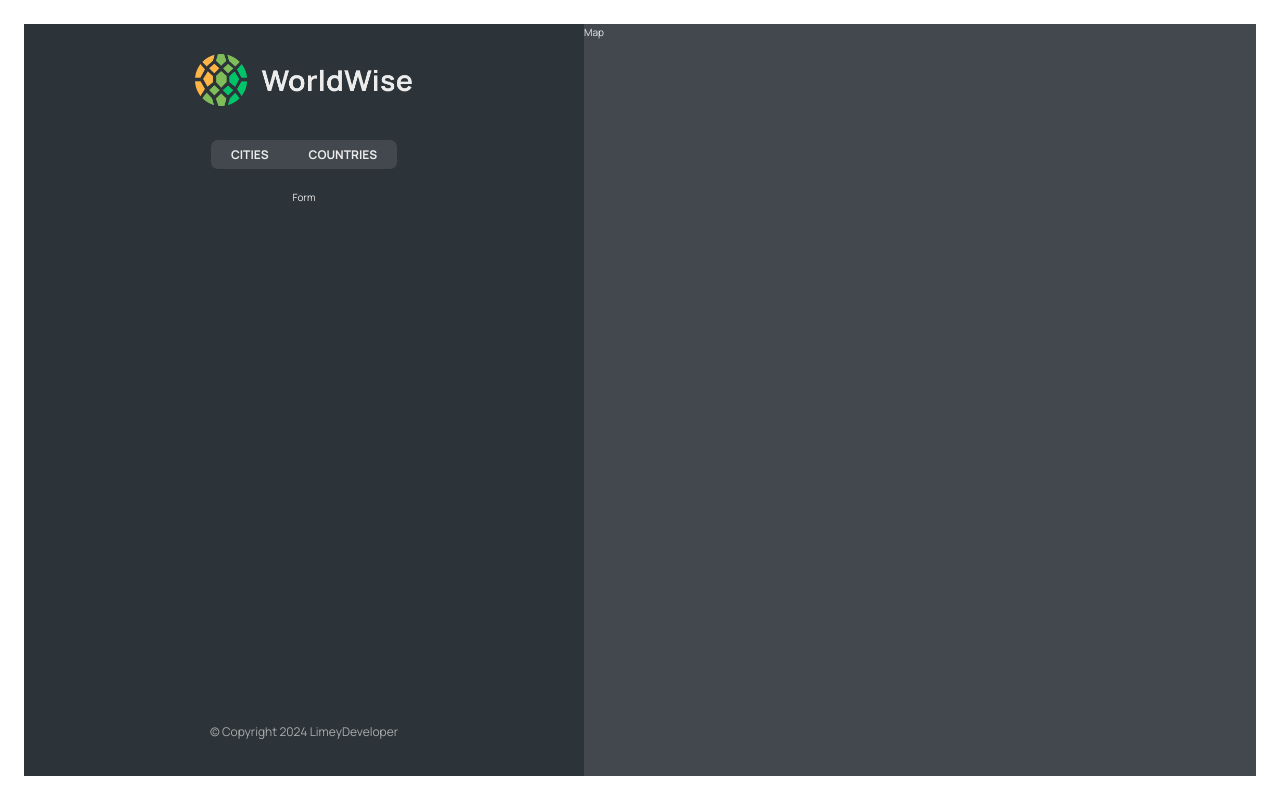
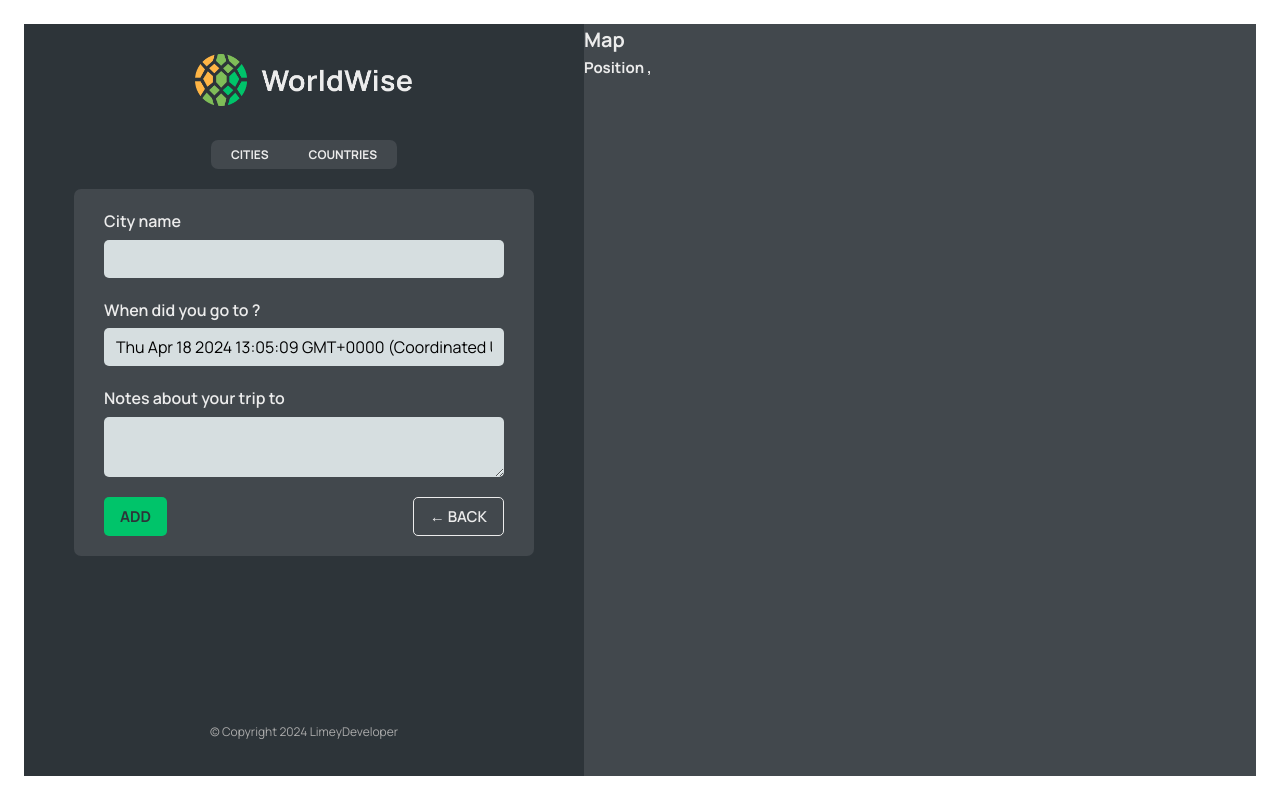
Before and after one commit to A-Hoenig/TravelLog, a React (Vite) app: page /app/form in a window 1280 px wide. Built offline with nearby package versions, Linux system fonts and the light colour scheme; data requests are answered from the project's data file.

Commit message:
save before refactor

```diff
--- a/package.json
+++ b/package.json
@@ -8,7 +8,7 @@
     "build": "vite build",
     "lint": "eslint . --ext js,jsx --report-unused-disable-directives --max-warnings 0",
     "preview": "vite preview",
-    "server": "json-server --watch data/cities.json --port 9000 --delay 500"
+    "server": "json-server --watch data/cities.json --port 9000"
   },
   "dependencies": {
     "json-server": "^1.0.0-alpha.23",
--- a/src/App.jsx
+++ b/src/App.jsx
@@ -1,5 +1,6 @@
 import { useState, useEffect } from "react";
-import { BrowserRouter, Route, Routes } from "react-router-dom";
+import { BrowserRouter, Route, Routes, Navigate } from "react-router-dom";
+
 import Product from "./pages/Product";
 import Pricing from "./pages/Pricing";
 import Homepage from "./pages/Homepage";
@@ -7,6 +8,9 @@
 import PageNotFound from "./pages/PageNotFound";
 import Login from "./pages/Login";
 import CityList from "./components/CityList";
+import CountriesList from "./components/CountryList";
+import City from "./components/City";
+import Form from "./components/Form";
 
 const BASE_URL = "http://localhost:9000";
 
@@ -39,16 +43,17 @@
         <Route path="pricing" element={<Pricing />} />
         <Route path="login" element={<Login />} />
         <Route path="app" element={<AppLayout />}>
-          <Route
-            index
-            element={<CityList cities={cities} isLoading={isLoading} />}
-          />
+          <Route index element={<Navigate replace to="cities" />} />
           <Route
             path="cities"
             element={<CityList cities={cities} isLoading={isLoading} />}
           />
-          <Route path="countries" element={<p>List of countries</p>} />
-          <Route path="form" element={<p>Form</p>} />
+          <Route path="cities/:id" element={<City />} />
+          <Route
+            path="countries"
+            element={<CountriesList cities={cities} isLoading={isLoading} />}
+          />
+          <Route path="form" element={<Form />} />
         </Route>
         <Route path="*" element={<PageNotFound />} />
       </Routes>
--- /dev/null
+++ b/src/components/Button.jsx
@@ -0,0 +1,11 @@
+import styles from "./Button.module.css";
+
+function Button({ children, onClick, type }) {
+  return (
+    <button className={`${styles[type]} ${styles.btn}`} onClick={onClick}>
+      {children}
+    </button>
+  );
+}
+
+export default Button;
--- a/src/components/City.jsx
+++ b/src/components/City.jsx
@@ -1,4 +1,5 @@
 import styles from "./City.module.css";
+import { useParams, useSearchParams } from "react-router-dom";
 
 const formatDate = (date) =>
   new Intl.DateTimeFormat("en", {
@@ -9,6 +10,13 @@
   }).format(new Date(date));
 
 function City() {
+  const { id } = useParams();
+  const [searchParams, setSearchParams] = useSearchParams();
+  const lat = searchParams.get("lat");
+  const lng = searchParams.get("lng");
+  console.log(setSearchParams);
+  console.log(id);
+
   // TEMP DATA
   const currentCity = {
     cityName: "Lisbon",
@@ -18,6 +26,8 @@
   };
 
   const { cityName, emoji, date, notes } = currentCity;
+
+  // return <h1>City</h1>;
 
   return (
     <div className={styles.city}>
@@ -50,9 +60,10 @@
           Check out {cityName} on Wikipedia &rarr;
         </a>
       </div>
-
       <div>
-        <ButtonBack />
+        <p>
+          Position {lat}, {lng}
+        </p>
       </div>
     </div>
   );
--- a/src/components/CityItem.jsx
+++ b/src/components/CityItem.jsx
@@ -1,3 +1,4 @@
+import { Link } from "react-router-dom";
 import PropTypes from "prop-types";
 import styles from "./CityItem.module.css";
 
@@ -13,13 +14,18 @@
 };
 
 function CityItem({ city }) {
-  const { cityName, emoji, date } = city;
+  const { cityName, emoji, date, id, position } = city;
   return (
-    <li className={styles.cityItem}>
-      <span className={styles.emoji}>{emoji}</span>
-      <h3 className={styles.name}>{cityName}</h3>
-      <time className={styles.date}>({formatDate(date)})</time>
-      <button className={styles.deleteBtn}>&times;</button>
+    <li>
+      <Link
+        className={styles.cityItem}
+        to={`${id}?&lat=${position.lat}&lng=${position.lng}`}
+      >
+        <span className={styles.emoji}>{emoji}</span>
+        <h3 className={styles.name}>{cityName}</h3>
+        <time className={styles.date}>({formatDate(date)})</time>
+        <button className={styles.deleteBtn}>&times;</button>
+      </Link>
     </li>
   );
 }
--- /dev/null
+++ b/src/components/CountryList.jsx
@@ -0,0 +1,33 @@
+import styles from "./CountryList.module.css";
+import PropTypes from "prop-types";
+import Spinner from "./Spinner";
+import Message from "./Message";
+import CountryItem from "./CountryItem";
+
+CountryList.propTypes = {
+  cities: PropTypes.array,
+  isLoading: PropTypes.bool,
+};
+
+function CountryList({ cities, isLoading }) {
+  if (isLoading) return <Spinner />;
+
+  if (!cities.length)
+    return <Message message="Add your first ciy by clicking on the map" />;
+
+  const countries = cities.reduce((arr, city) => {
+    if (!arr.map((el) => el.country).includes(city.country))
+      return [...arr, { country: city.country, emoji: city.emoji }];
+    else return arr;
+  }, []);
+
+  return (
+    <ul className={styles.countryList}>
+      {countries.map((country) => (
+        <CountryItem country={country} key={`${country.country}`} />
+      ))}
+    </ul>
+  );
+}
+
+export default CountryList;
--- a/src/components/CountryList.module.css
+++ b/src/components/CountryList.module.css
@@ -9,4 +9,5 @@
   grid-template-columns: 1fr 1fr;
   align-content: start;
   gap: 1.6rem;
+  overflow: auto;
 }
--- a/src/components/Form.jsx
+++ b/src/components/Form.jsx
@@ -1,8 +1,9 @@
 // "https://api.bigdatacloud.net/data/reverse-geocode-client?latitude=0&longitude=0"
 
 import { useState } from "react";
-
 import styles from "./Form.module.css";
+import Button from "./Button";
+import { useNavigate } from "react-router-dom";
 
 export function convertToEmoji(countryCode) {
   const codePoints = countryCode
@@ -13,8 +14,9 @@
 }
 
 function Form() {
+  const navigate = useNavigate();
   const [cityName, setCityName] = useState("");
-  const [country, setCountry] = useState("");
+  // const [country, setCountry] = useState("");
   const [date, setDate] = useState(new Date());
   const [notes, setNotes] = useState("");
 
@@ -49,8 +51,16 @@
       </div>
 
       <div className={styles.buttons}>
-        <button>Add</button>
-        <button>&larr; Back</button>
+        <Button type={"primary"}>Add</Button>
+        <Button
+          type="back"
+          onClick={(e) => {
+            e.preventDefault();
+            navigate(-1);
+          }}
+        >
+          &larr; Back
+        </Button>
       </div>
     </form>
   );
--- a/src/components/Map.jsx
+++ b/src/components/Map.jsx
@@ -1,7 +1,21 @@
+import { useNavigate, useSearchParams } from "react-router-dom";
 import styles from "./Map.module.css";
 
 function Map() {
-  return <div className={styles.mapContainer}>Map</div>;
+  const navigate = useNavigate();
+
+  const [searchParams, setSearchParams] = useSearchParams();
+  const lat = searchParams.get("lat");
+  const lng = searchParams.get("lng");
+  console.log(setSearchParams);
+  return (
+    <div className={styles.mapContainer} onClick={() => navigate("form")}>
+      <h1> Map </h1>
+      <h2>
+        Position {lat}, {lng}
+      </h2>
+    </div>
+  );
 }
 
 export default Map;
```
